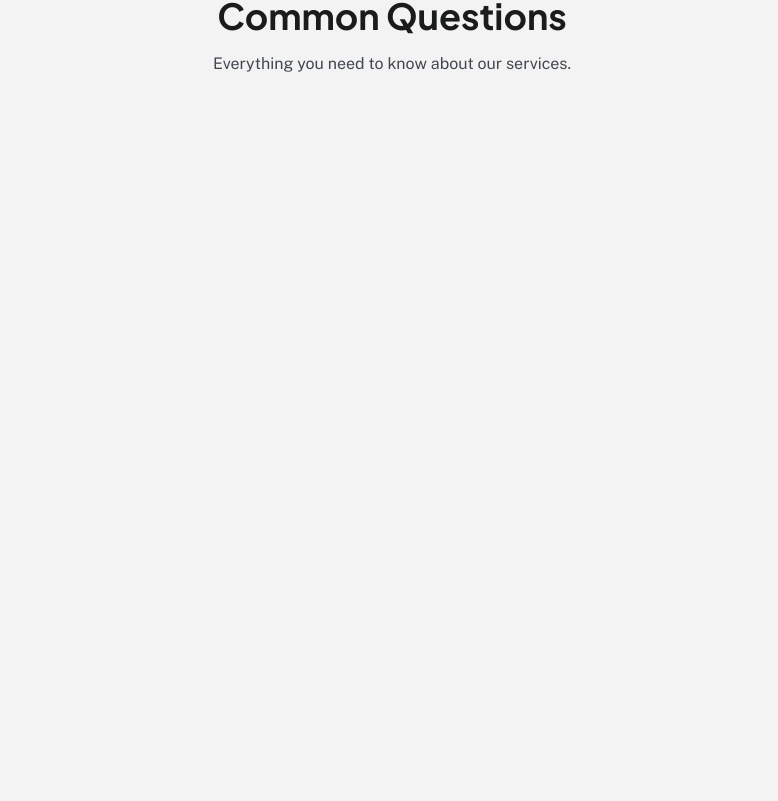
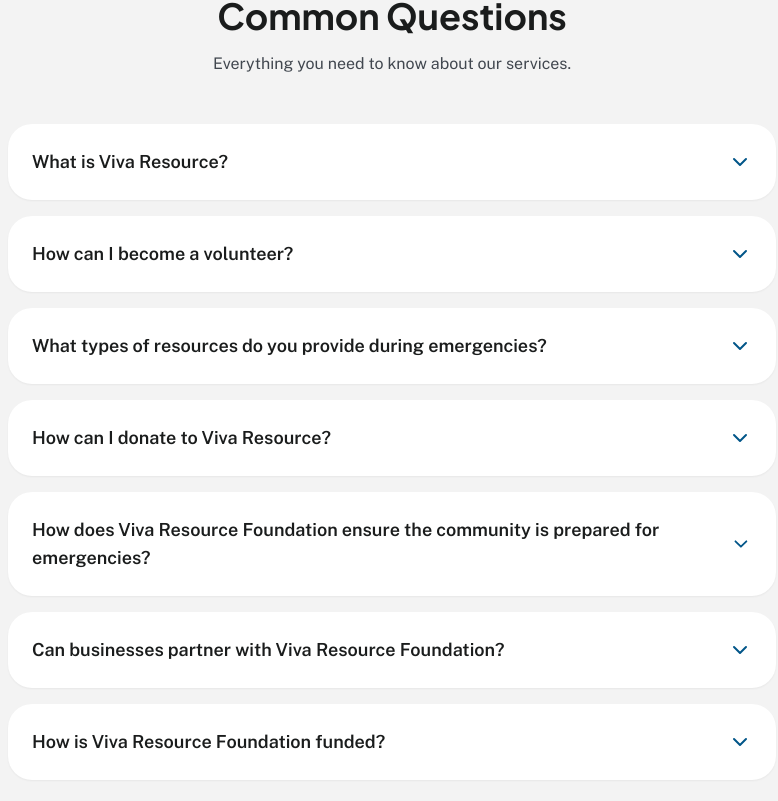
Before and after one commit to DonGeeo87/VivaResource, a Next.js app: page / in a window 1280 px wide. Shown: the part 8039-8840 px from the top of the page, without its empty margins (248-1026 px from the left). Built offline with nearby package versions, Linux system fonts and the light colour scheme; no server answers.

Commit message:
Fix FAQ section visibility on mobile

```diff
--- a/src/app/page.tsx
+++ b/src/app/page.tsx
@@ -91,6 +91,7 @@
   const pathwaysSection = useInView({ threshold: 0.1 });
   const pathwaysStagger = useInView({ threshold: 0.1 });
   const faqSection = useInView({ threshold: 0.1 });
+  const faqStagger = useInView({ threshold: 0.05 });
   const contactSection = useInView({ threshold: 0.15 });
 
   // Parallax refs
@@ -582,13 +583,13 @@
       </section>
 
       {/* 10. FAQ */}
-      <section ref={faqSection.ref} className={`py-24 px-6 bg-surface-low animate-on-scroll animate-slide-up ${faqSection.isInView ? 'in-view' : ''}`}>
-        <div className="max-w-3xl mx-auto space-y-12">
+      <section ref={faqSection.ref} className={`py-12 md:py-24 px-6 bg-surface-low animate-on-scroll animate-slide-up ${faqSection.isInView ? 'in-view' : ''}`}>
+        <div className="max-w-3xl mx-auto space-y-8 md:space-y-12">
           <div className="text-center">
-            <h2 className="text-4xl font-headline font-bold">{translations.home.faqTitle}</h2>
-            <p className="mt-4 text-on-surface-variant">{translations.home.faqSubtitle}</p>
+            <h2 className="text-3xl md:text-4xl font-headline font-bold">{translations.home.faqTitle}</h2>
+            <p className="mt-2 md:mt-4 text-sm md:text-base text-on-surface-variant">{translations.home.faqSubtitle}</p>
           </div>
-          <div className="space-y-4 stagger-container">
+          <div ref={faqStagger.ref} className={`space-y-3 md:space-y-4 stagger-container ${faqStagger.isInView ? 'in-view' : ''}`}>
             <FAQItem
               question={translations.home.faqQ1}
               answer={translations.home.faqA1}
```
